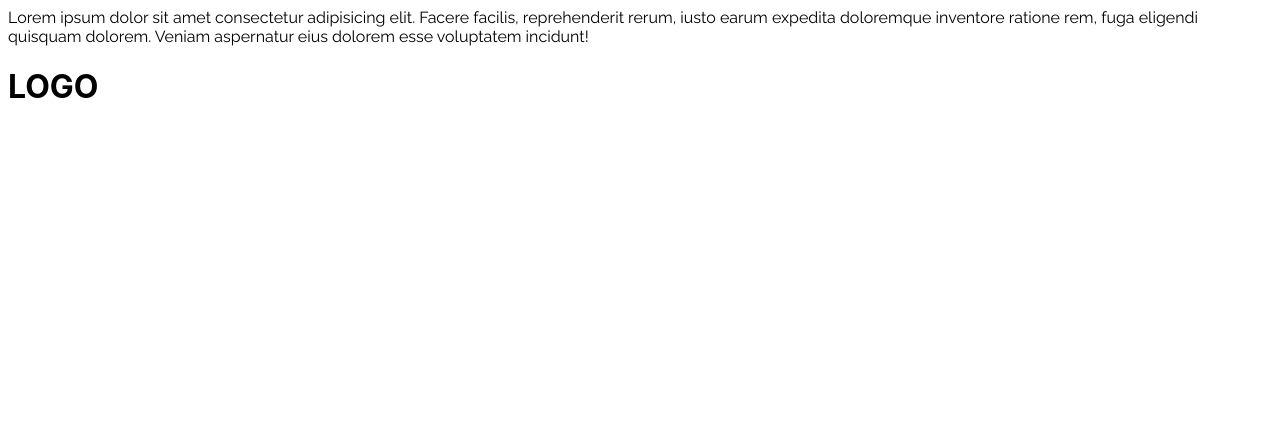
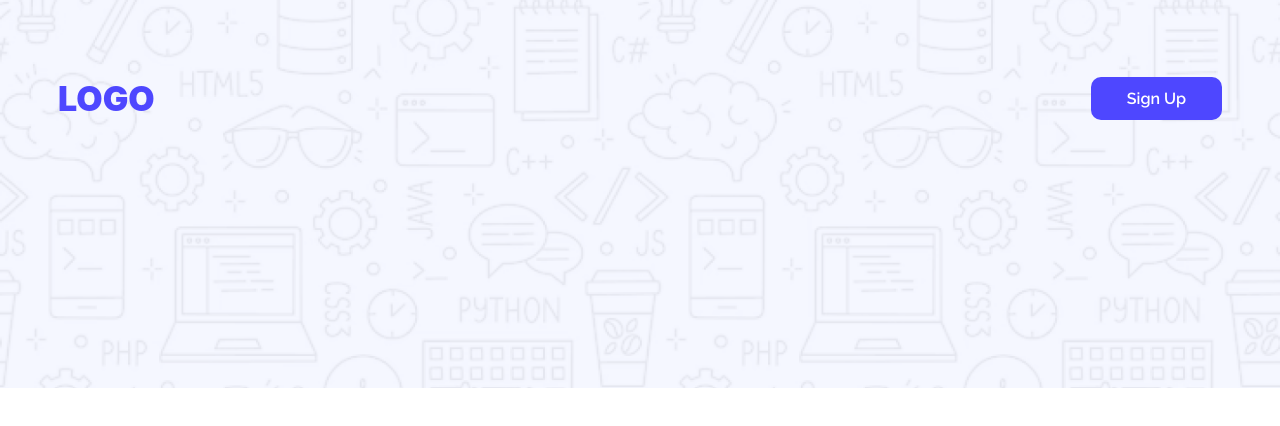
Before and after one commit to sweg177/B12Assignment, a plain HTML site: page B12A01.html in a window 1280 px wide. Drawn offline with Linux system fonts and the light colour scheme.

Commit message:
Navbar Section

```diff
--- a/B12A01.html
+++ b/B12A01.html
@@ -11,12 +11,22 @@
 
     <link rel="stylesheet" href="/Styles/Styles.CSS">
 </head>
-<body class="raleway-font">
+<body class="raleway-font banner">
     <header>
-Lorem ipsum dolor sit amet consectetur adipisicing elit. Facere facilis, reprehenderit rerum, iusto earum expedita doloremque inventore ratione rem, fuga eligendi quisquam dolorem. Veniam aspernatur eius dolorem esse voluptatem incidunt!
+        <nav>
+
+                <h1 class="inter-font logo">
+                    LOGO
+                </h1>
+            <button class="raleway-font">
+                Sign Up
+            </button>
+
+        </nav>
+
     </header>
     <main>
-<h1 class="inter-font">LOGO</h1>
+
     </main>
     <footer>
 
--- a/Styles/Styles.CSS
+++ b/Styles/Styles.CSS
@@ -12,3 +12,39 @@
   font-optical-sizing: auto;
   font-style: normal;
 }
+
+/* Shared */
+
+button{
+
+    background-color: #4E47FF;
+    color:white ;
+    border-radius: 10px;
+    border: none;
+    padding: 12px 36px;
+    align-self: center;
+    font-size: 16px;
+    font-weight: 550;
+
+}
+
+/* FRONT PAGE */
+
+.banner {
+    background-image: url('/Assets/Hero-bg.png');
+    background-repeat: no-repeat;
+    background-position: center;
+    background-size: cover;
+}
+
+nav{
+    display: flex;
+    justify-content: space-between;
+    margin: 50px;
+
+}
+.logo{
+    font-size: 34px;
+    color: rgba(78, 71, 255, 1);
+    font-weight: 900;
+}
```
